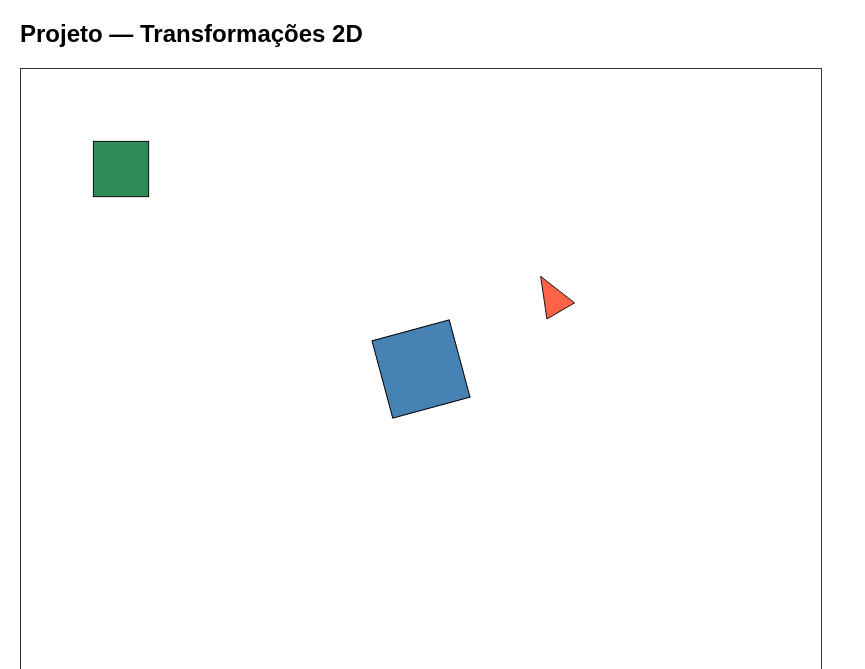
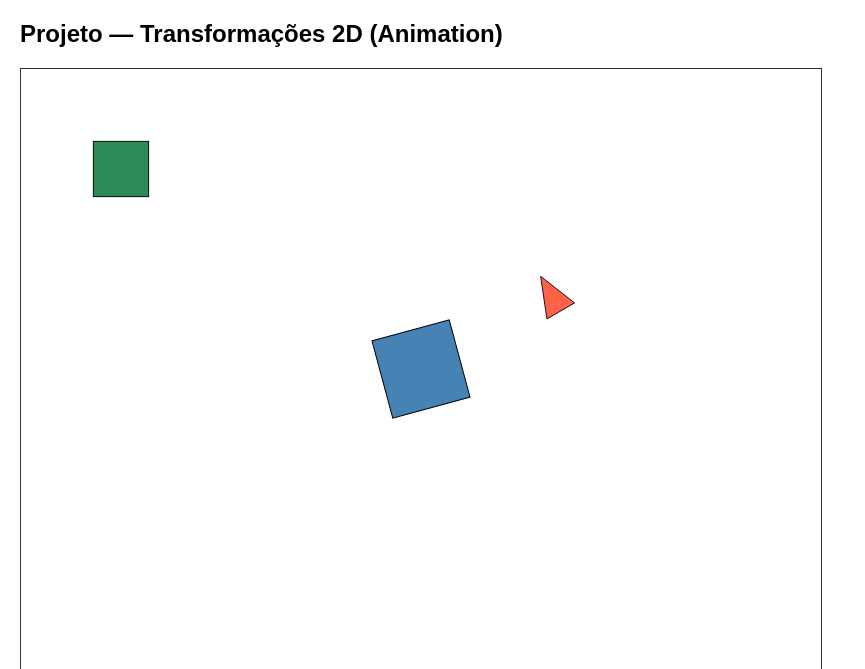
Before and after one commit to rafaelsampa/computer-graphics, a plain HTML site: page project-2d/index.html in a window 1280 px wide. Shown: the top 669 px of the page, without its empty margins (0-865 px from the left). Drawn offline with Linux system fonts and the light colour scheme.

Commit message:
testetitulo

```diff
--- a/project-2d/index.html
+++ b/project-2d/index.html
@@ -2,7 +2,7 @@
 <html lang="pt-BR">
 <head>
   <meta charset="UTF-8">
-  <title>Projeto — Transformações 2D (Animation)</title>
+  <title>Projeto — Transformações 2D</title>
   <style>
     body { margin: 20px; font-family: sans-serif; }
     canvas { border: 1px solid #333; display: block; margin-top: 10px; }
@@ -10,7 +10,7 @@
 </head>
 <body>
 
-<h2>Projeto — Transformações 2D</h2>
+<h2>Projeto — Transformações 2D (Animation)</h2>
 <canvas id="canvas" width="800" height="600"></canvas>
 
 <script>
```
